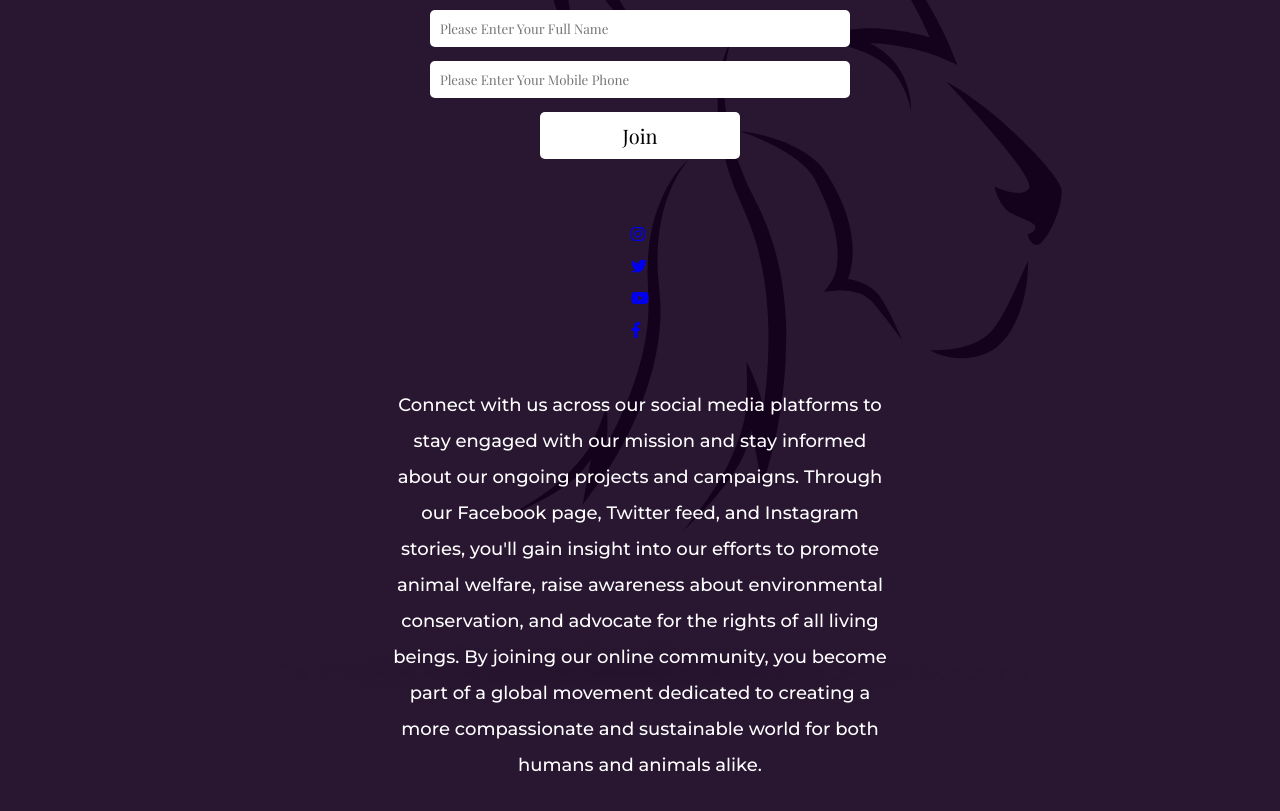
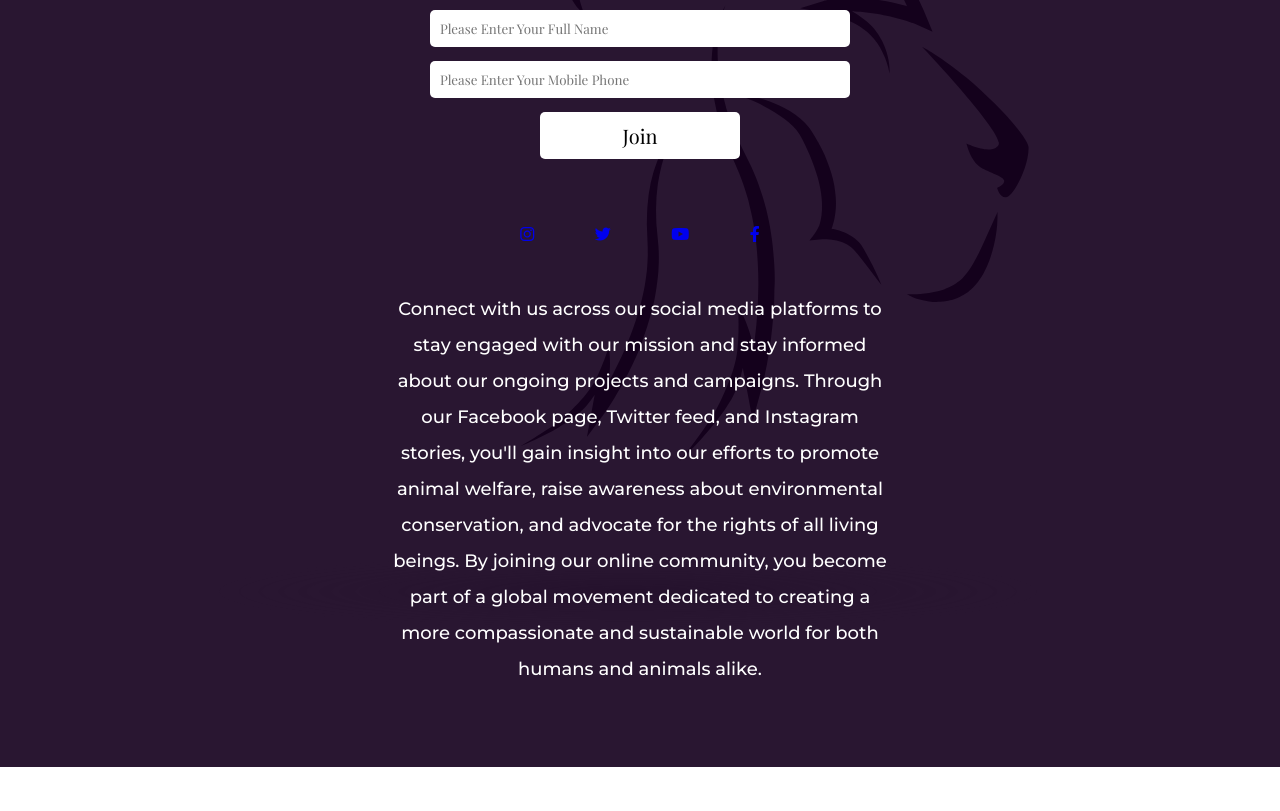
Before and after one commit to simamatin/SPCA, a plain HTML site: page index.html in a window 1280 px wide. Shown: the part 3161-3972 px from the top of the page. After the commit the page ends 3928 px from the top, so only its background shows below. Drawn offline with Linux system fonts and the light colour scheme; animation ran at ten frames a second.

Commit message:
social ul style.css

```diff
--- a/css/style.css
+++ b/css/style.css
@@ -251,4 +251,10 @@ header nav ul li a:hover {
     margin: 40px 0;
 }
 
+.social ul {
+    width: 300px;
+    display: flex;
+    justify-content: space-around;
+}
+
 /* End Footer */
```
